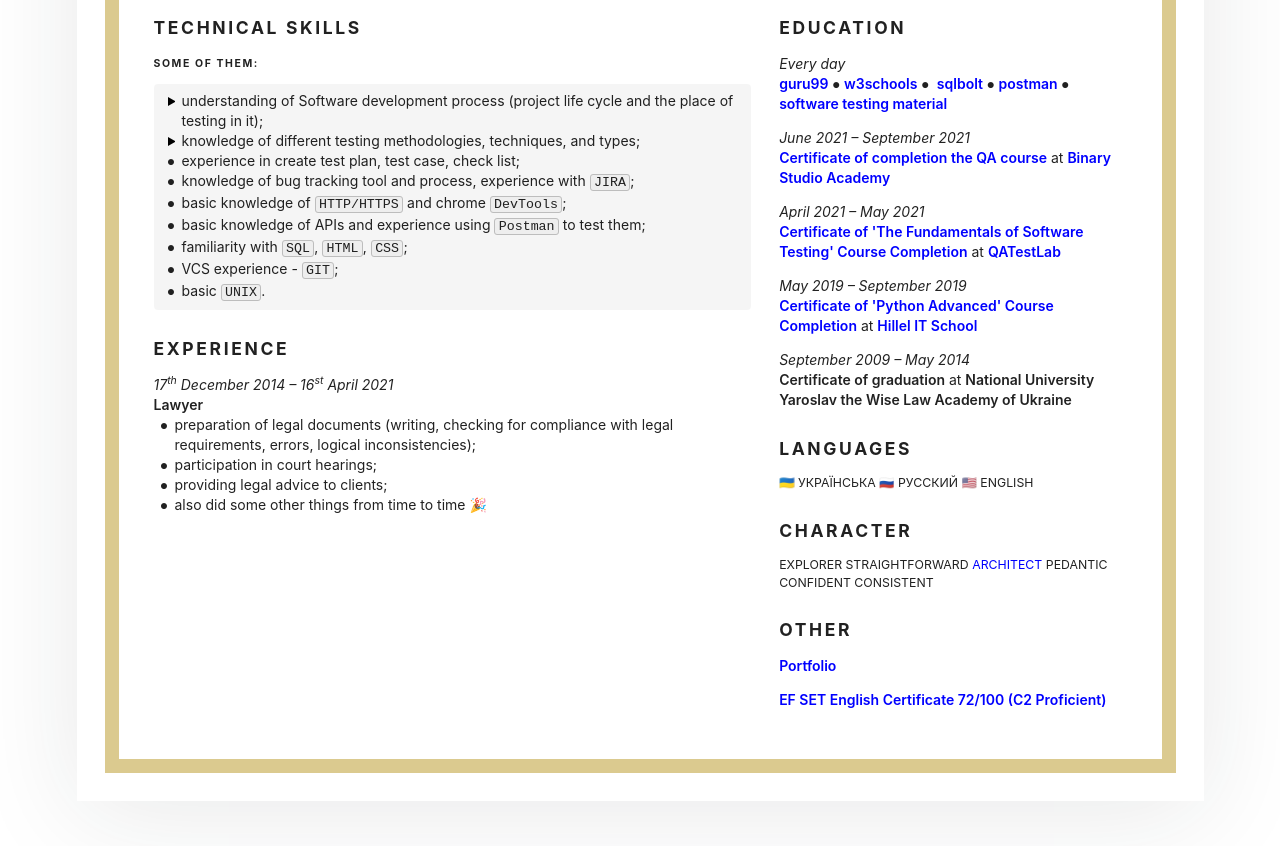
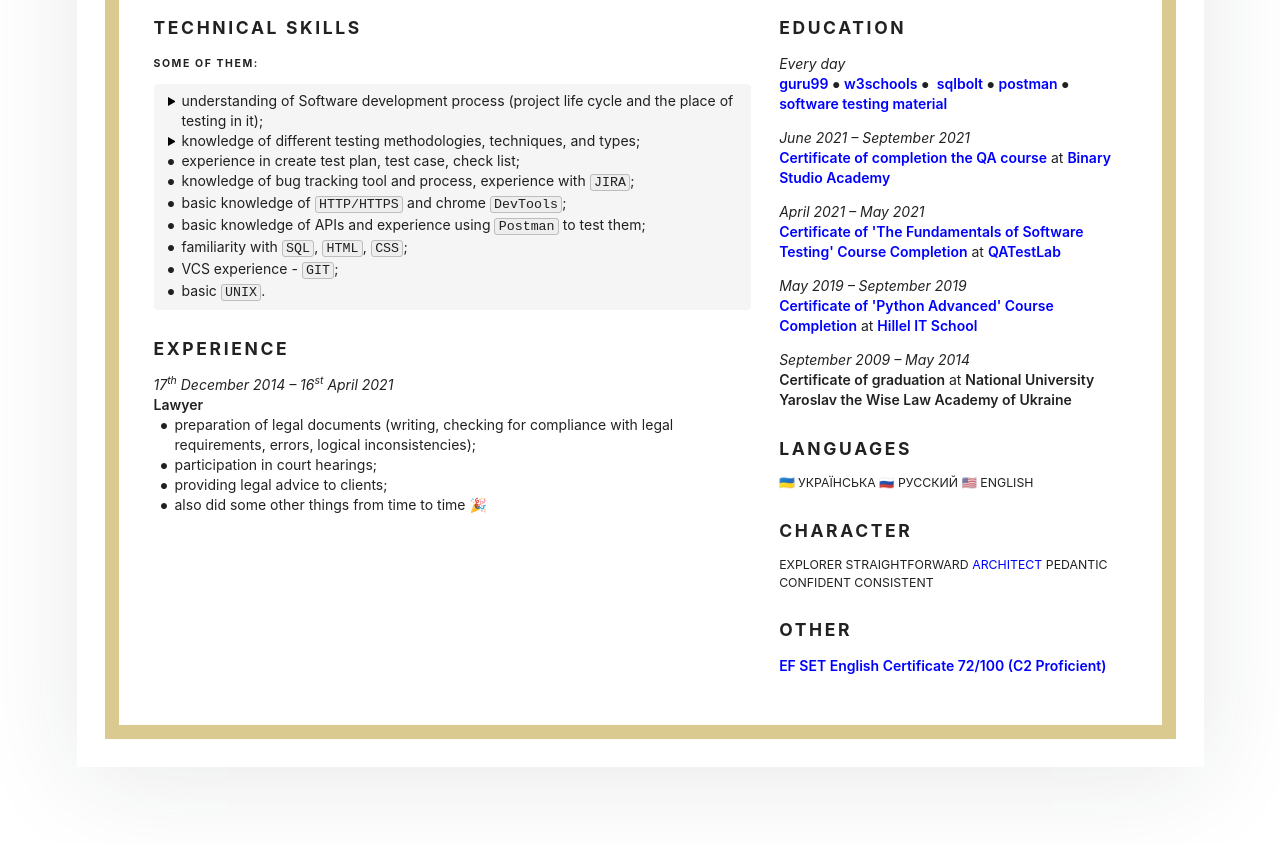
Before and after one commit to illia-pavlov/homepage, a plain HTML site: page index.html in a window 1280 px wide. Shown: the part 506-1352 px from the top of the page. Drawn offline with Linux system fonts and the light colour scheme.

Commit message:
update other section

```diff
--- a/index.html
+++ b/index.html
@@ -210,11 +210,6 @@
                                 <h3>Other</h3>
                                 <ul class="timeline">
                                     <li>
-                                        <p>
-                                            <span class="tag"><a href="https://cutt.ly/OnjCUPO" rel="external"><strong>Portfolio</strong></a></span>
-                                        </p>
-                                    </li>
-                                    <li>
                                         <div><a href="https://www.efset.org/cert/aEFeDW" rel="external"><strong>EF SET English Certificate 72/100 (C2 Proficient)</strong></a></div>
                                     </li>
                                 </ul>
```
